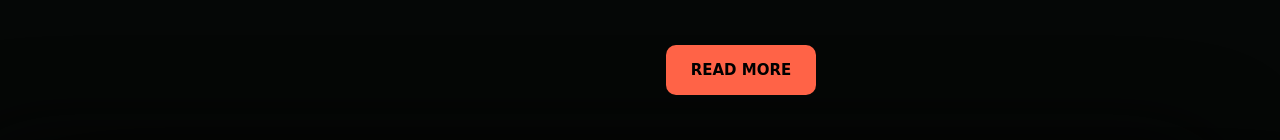
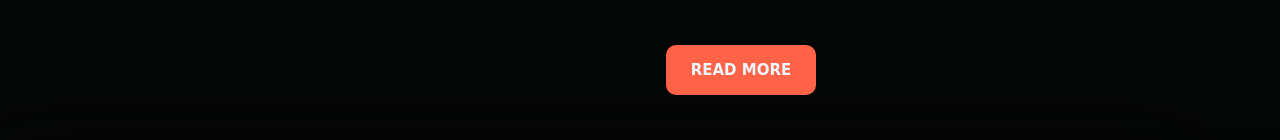
Before and after one commit to hemalatha3539/MINI-PROJECT, a plain HTML site: page index.html in a window 1280 px wide. In both pictures the pointer is over the button "READ MORE". Shown: the part 997-1137 px from the top of the page. Drawn offline with nearby package versions, Linux system fonts and the light colour scheme.

Commit message:
Update style.css

```diff
--- a/style.css
+++ b/style.css
@@ -390,3 +390,7 @@ box-shadow:  -46px -46px 92px #040404,
   text-align: center;
   margin-bottom:10px;
 }
+.btn1:hover {
+  color: aliceblue;
+  background-color:tomato;
+}
```
